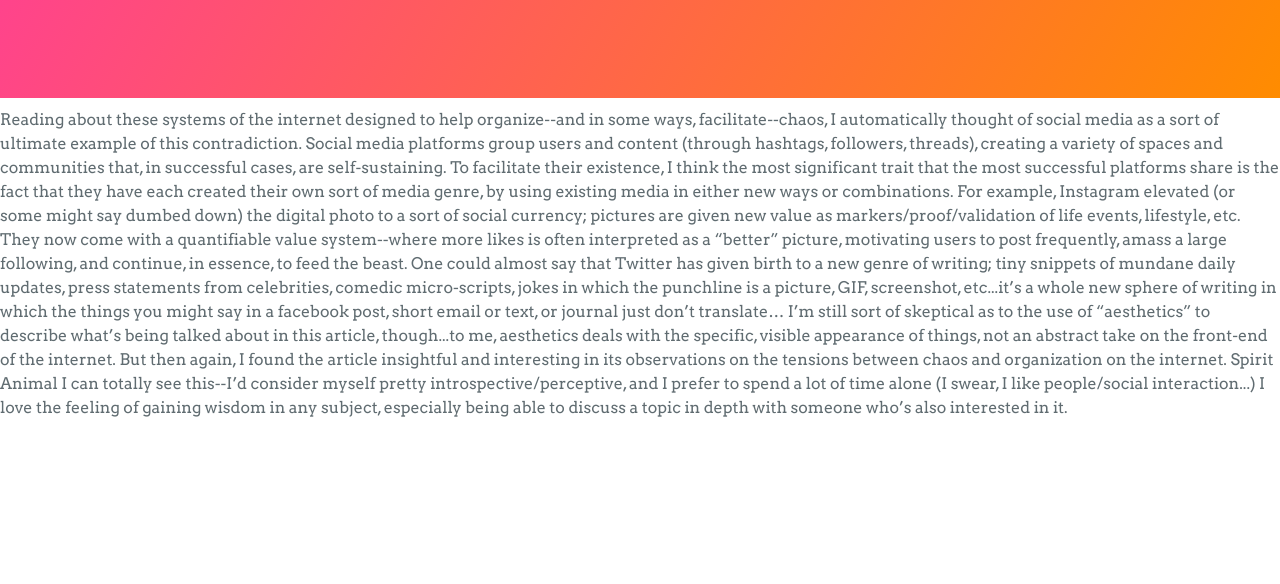
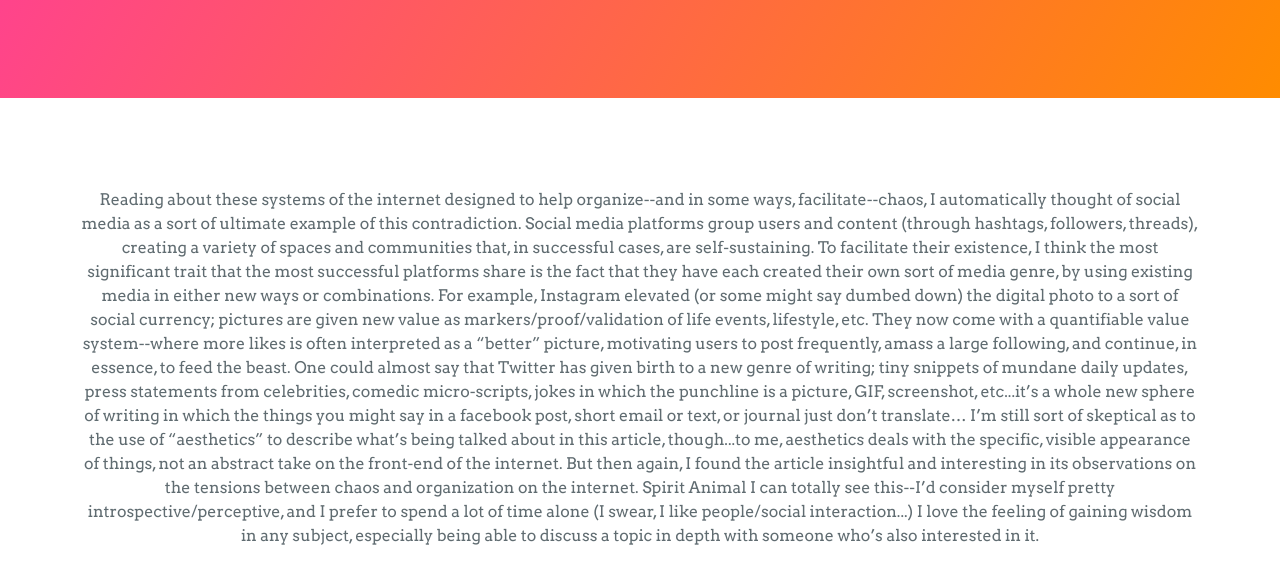
Before and after one commit to sydneytoth/IML400, a plain HTML site: page readings/aesthetics.html in a window 1280 px wide. Shown: the part 172-756 px from the top of the page. Drawn offline with Linux system fonts and the light colour scheme; files that its build step writes are made by us from their sources.

Commit message:
added wrapper css

```diff
--- a/substylesheet.css
+++ b/substylesheet.css
@@ -48,6 +48,11 @@ img {
 
 .links {
   text-align: center;
+}
+
+.wrapper {
+ padding: 5rem;
+ text-align: center;
 }
 /* video css via http://slicejack.com/fullscreen-html5-video-background-css/ */
 .fullscreen-bg {
```
